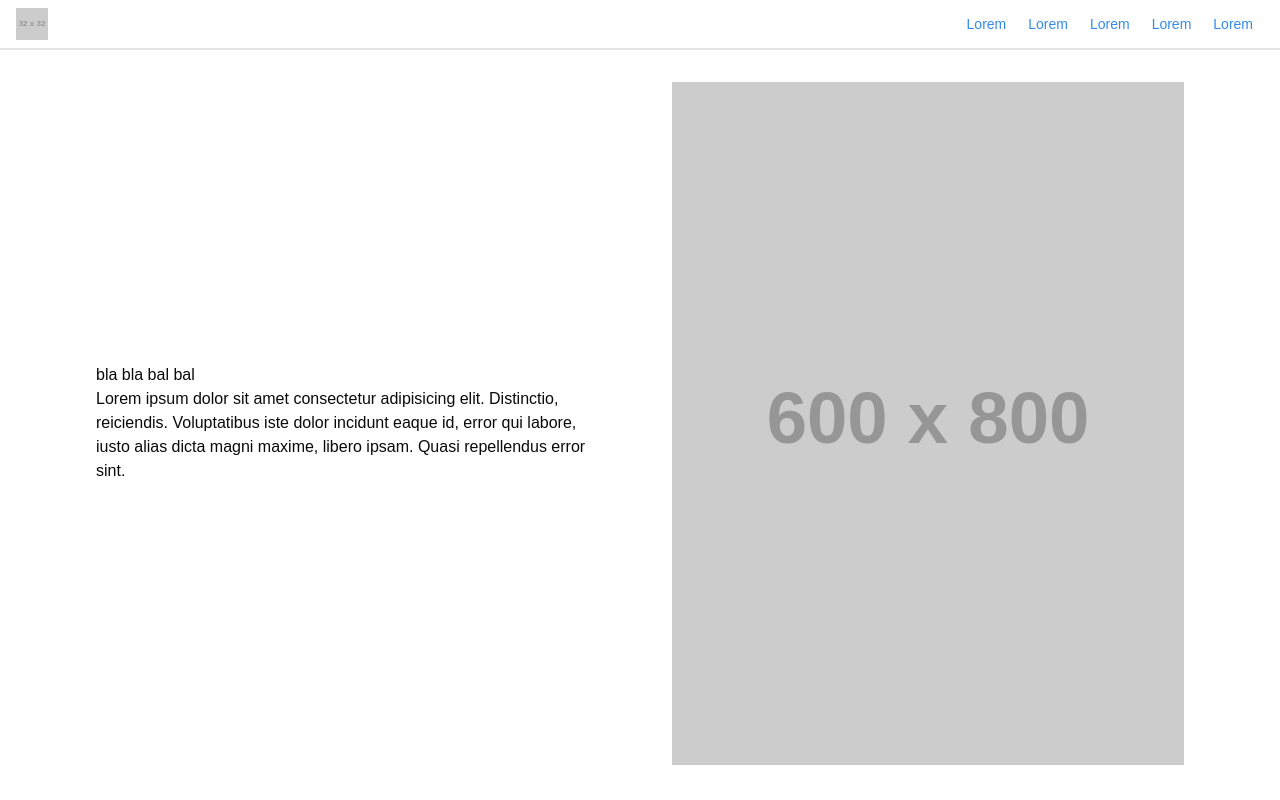
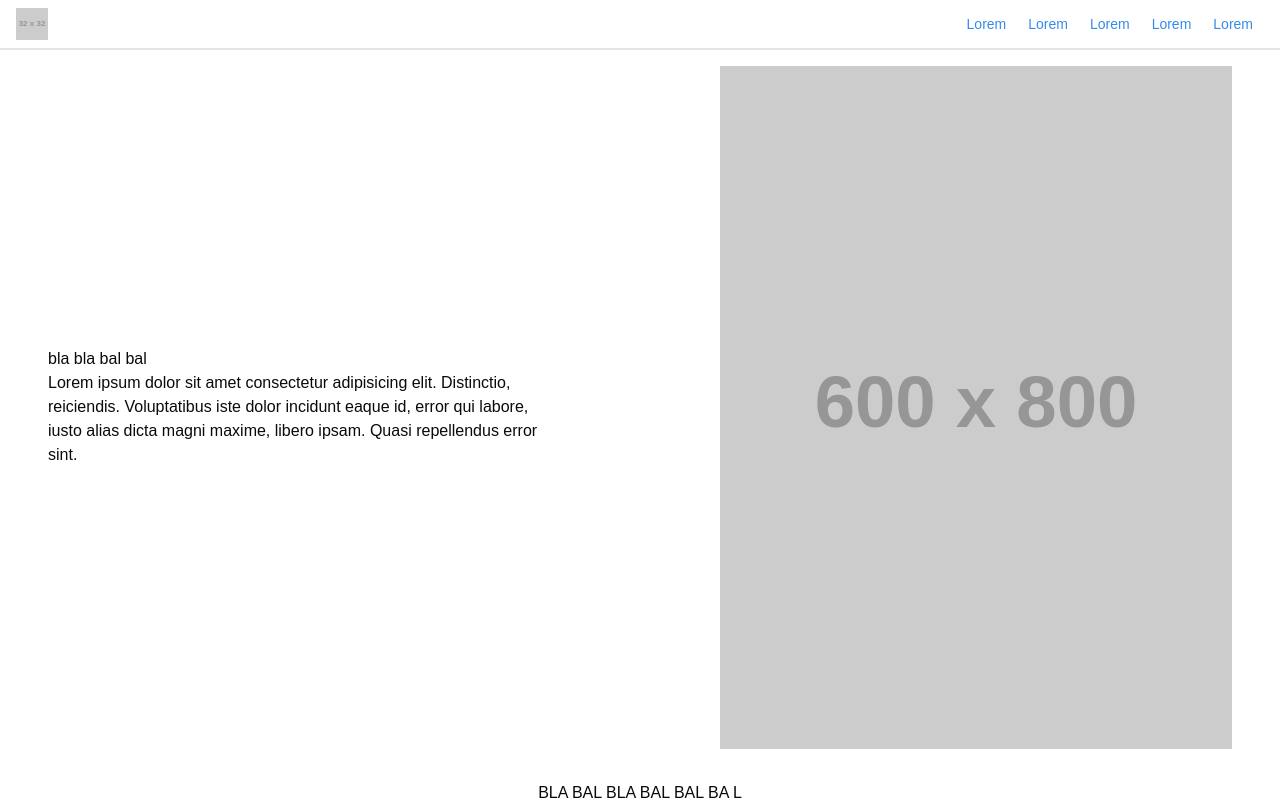
Before and after one commit to luankaike-code/lkms-ui, a React (Vite) app: page / in a window 1280 px wide. Shown: the top 800 px of the page. Built offline with nearby package versions, Linux system fonts and the light colour scheme.

Commit message:
Fix duplicate main element

```diff
--- a/src/routesApp.tsx
+++ b/src/routesApp.tsx
@@ -20,9 +20,7 @@ function Wrapper() {
 					)}
 				</HeaderBaseContent>
 			</HeaderBase>
-			<MainBase>
-				<Outlet />
-			</MainBase>
+			<Outlet />
 			<FooterBase>
 					<h1>Footer</h1>
 			</FooterBase>
```
